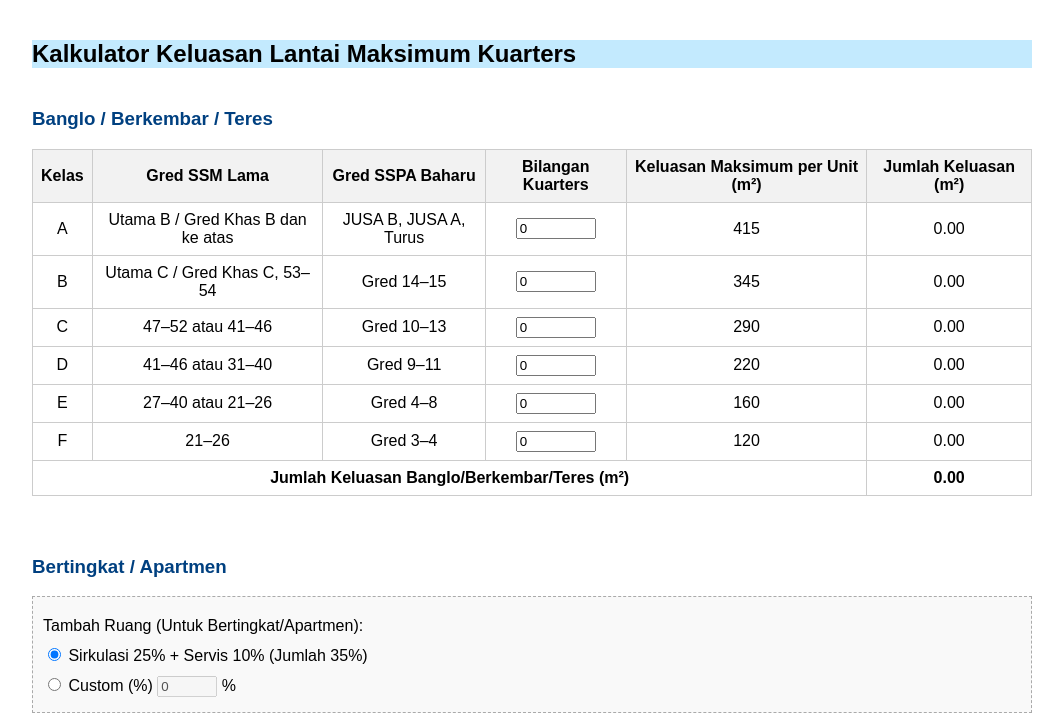
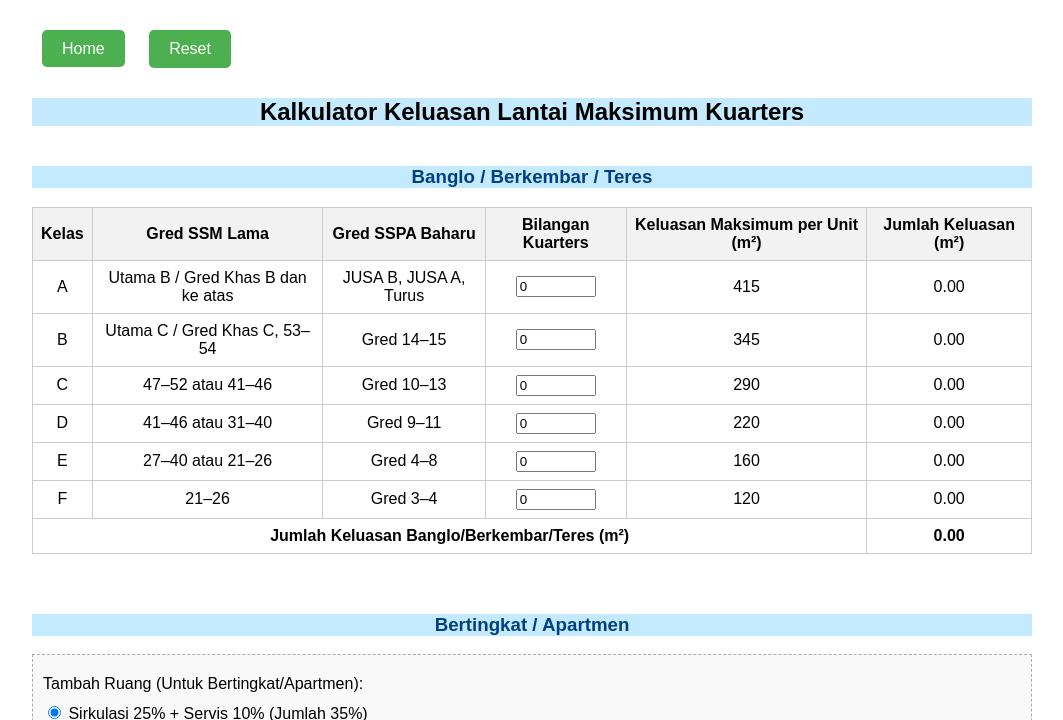
Before and after one commit to BPNKE/kuarters, a plain HTML site: page index.html in a window 1280 px wide. Shown: the top 720 px of the page, without its empty margins (108-1171 px from the left). Drawn offline with nearby package versions, Linux system fonts and the light colour scheme; a script that the page names is missing.

Commit message:
Update index.html

```diff
--- a/index.html
+++ b/index.html
@@ -3,6 +3,9 @@
 <head>
  <meta charset="UTF-8">
     <meta name="viewport" content="width=device-width, initial-scale=1.0">
+    <title>Home Button Example</title>
+    <link rel="stylesheet" href="styles.css"> <!-- Optional if using external CSS -->
+
   <title>Kalkulator Keluasan Kuarters</title>
   <style>
     body {
@@ -92,6 +95,22 @@
       -webkit-overflow-scrolling: touch;
     }
 
+.home-button {
+    background-color: #4CAF50; /* Blue background */
+    color: white; /* White text */
+    padding: 10px 20px; /* Padding around the text */
+    text-align: center; /* Centered text */
+    text-decoration: none; /* Remove underline from the link */
+    font-size: 16px;
+    border-radius: 5px; /* Rounded corners */
+    margin: 10px;
+}
+
+.home-button:hover {
+    background-color: #45a049; /* Darker green when hovering */
+}
+
+
     @media (max-width: 768px) {
       body {
         padding: 10px;
@@ -159,12 +178,17 @@
     }
   </style>
 </head>
+
 <body>
+   <header>
+ <a href="https://bpnke.github.io/main/" class="home-button">Home</a>
+<button class="home-button" onclick="resetForm()" style="border: 1px none rgb(0, 0, 0);">Reset</button>
 
+    </header>
 <!-- Your original HTML content with table wrappers added -->
-<h2 style="background-color: rgb(195, 234, 254);">Kalkulator Keluasan Lantai Maksimum Kuarters</h2>
+<h2 style="background-color: rgb(195, 234, 254); text-align: center;">Kalkulator Keluasan Lantai Maksimum Kuarters</h2>
 
-<h3>Banglo / Berkembar / Teres</h3>
+<h3 style="text-align: center; background-color: rgb(195, 234, 254);">Banglo / Berkembar / Teres</h3>
 <div class="table-wrapper">
   <table>
     <thead>
@@ -187,7 +211,7 @@
   </table>
 </div>
 
-<h3>Bertingkat / Apartmen</h3>
+<h3 style="text-align: center; background-color: rgb(195, 234, 254);">Bertingkat / Apartmen</h3>
 <div class="option-group">
   <label>Tambah Ruang (Untuk Bertingkat/Apartmen):</label>
   <label><input type="radio" name="tambahan" value="default" checked oninput="calculateTotal('bertingkat')"> Sirkulasi 25% + Servis 10% (Jumlah 35%)</label>
@@ -227,7 +251,7 @@
 </div>
 
 <div id="printArea">
-  <h3>Ringkasan Schedule of Accommodation (SOA)</h3>
+  <h3 style="text-align: center; background-color: rgb(195, 234, 254);">Ringkasan Schedule of Accommodation (SOA)</h3>
   <div class="table-wrapper">
     <table>
 <thead>
@@ -275,7 +299,6 @@
   <button onclick="window.print()">Cetak</button>
   <button onclick="exportPDF()">Export ke PDF</button>
   <button onclick="exportExcel()">Export ke Excel</button>
-  <button onclick="resetForm()">Reset</button>
 </div>
 
   <script>
@@ -302,11 +325,12 @@
     <td>${item.kelas}</td>
     <td>${item.gredSsm}</td>
     <td>${item.gredSspa}</td>
-        <td><input type="number" min="0" step="1" value="0" oninput="calculateTotal('${type}')" id="qty-${type}-${index}"></td>
+    <td><input type="number" inputmode="numeric" pattern="[0-9]*" min="0" step="1" value="0" oninput="calculateTotal('${type}')" id="qty-${type}-${index}"></td>
     <td>${item.keluasan}</td>
     <td id="total-${type}-${index}">0</td>
   </tr>`;
 }
+
 
     const tbodyBanglo = document.getElementById('table-body-banglo');
     const tbodyBertingkat = document.getElementById('table-body-bertingkat');
```
Lines whose indentation alone changed are shown as unchanged.
